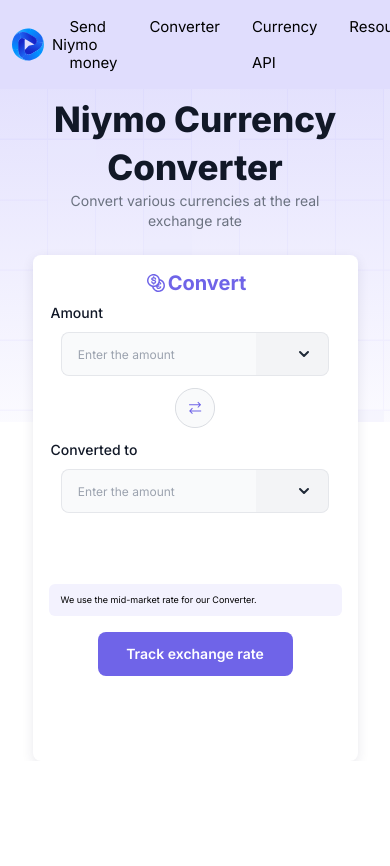
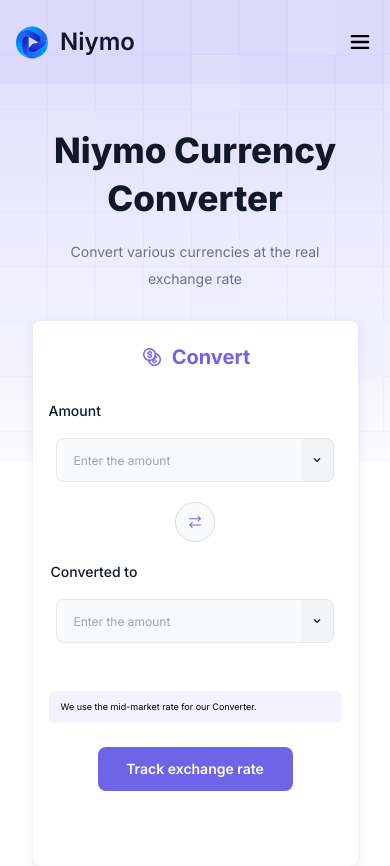
Before and after one commit to Motadeh/currency-converter, a website: page index.html in a window 390 px wide. Before the commit the page ends 844 px from the top, so only its background shows below. Drawn offline with nearby package versions, Linux system fonts and the light colour scheme; files that its build step writes are made by us from their sources; no server answers.

Commit message:
Design fixes for media query

```diff
--- a/index.html
+++ b/index.html
@@ -19,9 +19,6 @@
 
     <script src="https://cdn.jsdelivr.net/npm/select2@4.1.0-rc.0/dist/js/select2.min.js"></script>
 
-    <!-- <link href="https://cdn.jsdelivr.net/npm/flowbite@2.5.2/dist/flowbite.min.css" rel="stylesheet" /> -->
-
-    <!-- <script src="https://cdn.tailwindcss.com"></script> -->
 
     <script src="./src/main.js" defer></script>
     <script src="./src/converter.js"></script>
@@ -31,72 +28,88 @@
 </head>
 
 <body>
-    <div class="w-screen" onclick="reset()">
+
+    <div class="w-screen h-[1040px] lg:h-[665px] xl:h-[1024px] relative bg-white" onclick="reset()">
+
+        <header
+            class="h-[84px] lg:h-[89px] w-full px-4 lg:px-[50px] py-6 fixed top-0 left-0 bg-[#E0DDFD] inline-flex flex-col justify-start items-start lg:justify-center lg:items-center z-10">
+            <div class="self-stretch inline-flex justify-between lg:justify-center items-center lg:gap-8 text-primary">
+                <div class="flex justify-start items-center gap-3">
+                    <img src="./src/Logo.svg" alt="avatar">
+                    <h1 class="lg:pl-2 text-2xl font-semibold leading-9">Niymo</h1>
+                </div>
                 <div
-            class="bg_div bg-cover bg-center absolute top-0 left-0 z-[-1] w-full h-3/6 lg:h-[551px] xl:h-[38vw] text-center text-white flex justify-center items-center">
-        </div>
-        <div class="overflow-auto w-full z-10 absolute top-0 left-0">
-            <header class="flex justify-between leading-9 h-[89px] xl:h-[80px] max-h-[89px] items-center py-4 xl:py-3 px-[8px] lg:px-[50px] text-[15px] bg-[#E0DDFD] fixed top-0 left-0 right-0">
-                <div
-                    class="flex justify-between leading-9 max-h-[89px] items-center py-6 lg:py-4 px-[4px] lg:px-[30px]">
-                    <!-- <img src="header_logo.svg" class="br-100 pa1 ba b--black-10 h3 w3" alt="avatar"> -->
-                    <img src="./src/Logo.svg" alt="avatar">
-                    <h1 class="pl-2">Niymo</h1>
-                </div>
-                <div class="flex justify-between gap-8">
+                    class="grow shrink basis-0 h-full hidden lg:flex justify-center items-center gap-8 text-center text-base font-medium leading-normal">
                     <div>Send money</div>
                     <div>Converter</div>
                     <div>Currency API</div>
                     <div>Resources</div>
                 </div>
-                <div class="flex justify-between items-center gap-4 text-sm">
-                    <div>Log In</div>
-                    <div class="bg-[#6F64E8] text-white py-2.5 px-5 rounded-lg w-[117px] h-[41px]">Get Started</div>
+                <div class="hidden lg:flex justify-start items-center gap-4 text-sm">
+                    <div class="font-medium leading-[21px]">Log In</div>
+                    <div class="bg-[#6F64E8] text-white py-2.5 px-5 rounded-lg w-[117px] h-[41px] leading-[21px]">Get
+                        Started</div>
+                </div>
+                <div class="lg:hidden">
+                    <svg xmlns="http://www.w3.org/2000/svg" width="28px" height="28px" viewBox="0 0 24 24">
+                        <path fill="none" stroke="#000000" stroke-linecap="round" stroke-width="2"
+                            d="M5 7h14M5 12h14M5 17h14" />
+                    </svg>
+                </div>
             </div>
         </header>
-            <div class="lower_body mt-[95px] xl:mt-[8.2vw]">
-                <div class="h-[160px] md:h-[140px] lg:h-[90px] xl:h-[10vw]">
         <div
-                        class="w-full mx-auto h-24 md:h-14 lg:h-10 xl:h-14 text-center text-[35px] sm:text-[40px] lg:text-4xl xl:text-5xl leading-[48px] mt-1 lg:mt-4 xl:mt-[1.3vw] font-extrabold text-gray-900">
+            class="bg_new w-full h-[462px] lg:h-[252px] absolute top-0 lg:top-[89px] left-0 pb-[116px] lg:py-10 flex-col justify-start items-center lg:gap-2.5 inline-flex">
+            <!-- <div> -->
+            <div
+                class="self-stretch h-[346px] lg:h-[102px] pt-[126px] lg:pt-0 flex-col justify-start items-center gap-2.5 lg:gap-6 flex">
+                <div class="flex flex-col h-[166px] lg:h-full justify-start items-center gap-4 lg:gap-6">
+                    <div
+                        class="w-full self-stretch mx-auto h-24 md:h-14 lg:h-10 xl:h-14 text-primary text-center text-[35px] sm:text-[40px] lg:text-4xl xl:text-5xl leading-[48px] font-extrabold text-gray-900">
                         Niymo Currency Converter
                     </div>
                     <div
-                        class="w-[80vw] sm:w-[390px] lg:w-full h-[54px] lg:h-8 mx-auto text-center text-sm sm:text-lg lg:text-xl lg:my-3 xl:my-4 font-normal text-gray-500">
+                        class="w-[80vw] sm:w-[390px] lg:w-full h-[54px] leading-[27px] lg:leading-[30px] mx-auto text-center text-sm sm:text-lg lg:text-xl font-normal text-gray-500">
                         Convert various currencies at the real exchange rate
                     </div>
                 </div>
+            </div>
+        </div>
+        <div class="lower_body absolute w-full top-[321px] lg:top-[267px]">
+            <!-- flex-col justify-center items-center gap-6 inline-flex -->
             <div
-                    class="bg-white m-auto px-4 lg:px-12 py-2 w-5/6 lg:w-[840px] lg:max-w-[840px] h-[60vh] md:h-[62vh] lg:h-[315px] rounded-lg shadow-3xl">
-                    <div
-                        class="flex items-center rounded-[3px] text-xl justify-center w-full h-10 sm:h-14 pt-4 sm:pt-7 lg:pt-8 pb-4 sm:pb-8 lg:pb-12">
+                class="h-[545px] lg:h-[315px] pb-[29px] lg:pb-[65px] flex flex-col justify-start lg:justify-center items-center gap-6 bg-white m-auto px-2 lg:px-12 w-5/6 lg:w-[840px] rounded-lg shadow-3xl">
+                <div class="self-stretch flex items-center justify-center h-14 sm:h-14 pt-6 sm:pt-6 pb-2">
+                    <div class="self-stretch flex justify-start items-center gap-2">
                         <img src="./src/SVG.svg" alt="sign">
-                        <div class="font-bold text-xl sm:text-2xl leading-5 text-[#6F64E8]">Convert</div>
+                        <div class="font-bold text-center text-xl sm:text-2xl leading-5 text-[#6F64E8]">Convert</div>
+                    </div>
                 </div>
 
-                    <form class="lg:w-[744px] h-[40vh] lg:h-[170px]">
+                <form
+                    class="self-stretch flex flex-col justify-start lg:justify-end items-center lg:items-start gap-12 lg:gap-[25px] h-[436px] px-2 sm:px-4 lg:px-0">
 
-                        <div class="flex flex-col w-full h-[30vh] lg:h-[81px] lg:flex-row lg:justify-between">
                     <div
-                                class="justify-items-start lg:h-full lg:justify-items-center lg:self-start lg:justify-items-start">
-                                <option id="option"
-                                    class="w-full md:w-[325px] lg:w-full mx-auto h-[21px] text-left mb-2 font-medium text-sm text-gray-900">
+                        class="self-stretch w-full flex flex-col lg:flex-row justify-start items-center lg:items-end gap-5 lg:gap-[23px]">
+
+                        <div class="grow shrink basis-0 w-full flex flex-col justify-start items-start gap-2">
+                            <div id="option" class="w-full md:w-[325px] lg:w-full mx-auto h-[21px] text-left mb-2 font-medium text-sm text-gray-900">
                                 Amount
-                                </option>
-                                <div class="from flex w-full h-[44px] sm:h-[48px] lg:h-[52px]">
+                            </div>
+                            <div class="from flex justify-center w-full h-[44px] sm:h-[48px] lg:h-[52px]">
                                 <input id="fromAmount" type="number" placeholder="Enter the amount"
-                                        class="input1 w-2/3 sm:w-[199px] h-full rounded-l-lg bg-gray-50 border border-gray-200 focus:border-[#6F64E8] border-r-0 text-xs sm:text-base font-normal text-gray-500 py-3.5 px-4 focus:outline-none focus:border focus:border-r-0">
-                                    <div
-                                        class="country_list1 h-full rounded-r-lg bg-gray-100 border focus:border-2 border-gray-200 focus:border-gray-100 border-l-0 text-sm sm:text-base font-medium text-gray-900 flex flex-col justify-start items-center gap-2.5">
+                                    class="input1 w-10/12 sm:w-[199px] h-full rounded-l-lg bg-gray-50 border border-gray-200 focus:border-[#6F64E8] border-r-0 text-xs sm:text-base font-normal text-gray-500 py-3.5 px-4 focus:outline-none focus:border focus:border-r-0">
+                                <div class="country_list1 h-full rounded-r-lg bg-gray-100 border focus:border-2 border-gray-200 focus:border-gray-100 border-l-0 text-sm sm:text-base font-medium text-gray-900 flex flex-col justify-start items-center gap-2.5">
                                     <button id="dropdown-currency-trigger" name="fromcurrency"
                                         data-dropdown-toggle="dropdown-currency" type="button"
-                                            class="country_list1_2 h-full rounded-r-lg py-3.5 px-6 sm:px-4 w-1/3 sm:w-[126px] flex justify-between items-center"
+                                        class="country_list1_2 w-full sm:w-[126px] h-full rounded-r-lg py-3.5 px-2 sm:px-4 w-1/3 flex justify-between items-center"
                                         onclick="arrowChange(1)">
-                                            <div id="currency-button" class="w-10/12 flex justify-between items-center">
+                                        <div id="currency-button" class="w-11/12 flex justify-between items-center">
                                         </div>
                                         <div>
-                                                <svg class="w-6 h-6 text-gray-800 dark:text-black" aria-hidden="true"
-                                                    xmlns="http://www.w3.org/2000/svg" width="24" height="24"
-                                                    fill="none" viewBox="0 0 24 24">
+                                            <svg class="w-4 h-4 sm:w-6 sm:h-6 text-gray-800 dark:text-black" aria-hidden="true"
+                                                xmlns="http://www.w3.org/2000/svg" width="24" height="24" fill="none"
+                                                viewBox="0 0 24 24">
                                                 <path id="arrow" stroke="currentColor" stroke-linecap="round"
                                                     stroke-linejoin="round" stroke-width="2" d="m8 10 4 4 4-4" />
                                             </svg>
@@ -109,33 +122,33 @@
                                 <div id="flags" class="hidden"></div>
                             </div>
                         </div>
+
                         <div onclick="swap()"
-                                class="my-3 justify-items-center lg:my-0 lg:basis-[10%] lg:self-end lg:justify-items-center">
-                                <!-- <div></div> -->
+                            class="justify-items-center w-full lg:my-0 lg:basis-[10%] lg:self-end lg:justify-items-center">
                             <img class="h-[40px] lg:h-auto" src="./src/swap.svg" alt="swap" />
                         </div>
 
-                            <div class="justify-items-start	lg:h-full justify-items-center lg:justify-items-start">
+                        <div
+                            class="grow shrink basis-0 w-full flex flex-col justify-start items-start gap-2">
                             <option id="option"
                                 class="w-full md:w-[325px] lg:w-full mx-auto h-[21px] mb-2 font-medium text-sm text-gray-900">
                                 Converted to
                             </option>
-                                <div class="to flex w-full h-[44px] sm:h-[48px] lg:h-[52px]">
+                            <div class="to flex justify-center w-full h-[44px] sm:h-[48px] lg:h-[52px]">
                                 <input id="toAmount" type="number" placeholder="Enter the amount"
-                                        class="input2 w-2/3 sm:w-[199px] h-full rounded-l-lg bg-gray-50 border border-gray-200 focus:border-[#6F64E8] border-r-0 text-xs sm:text-base font-normal text-gray-500 py-3.5 px-4 focus:outline-none focus:border focus:border-r-0">
+                                    class="input2 w-10/12 sm:w-[199px] h-full rounded-l-lg bg-gray-50 border border-gray-200 focus:border-[#6F64E8] border-r-0 text-xs sm:text-base font-normal text-gray-500 py-3.5 px-4 focus:outline-none focus:border focus:border-r-0">
                                 <div
                                     class="country_list2 h-full rounded-r-lg bg-gray-100 border focus:border-2 border-gray-200 focus:border-gray-100 border-l-0 text-sm sm:text-base font-medium text-gray-900 flex flex-col justify-start items-center gap-2.5">
                                     <button id="dropdown-currency-trigger-2" name="tocurrency"
                                         data-dropdown-toggle="dropdown-currency-2" type="button"
-                                            class="country_list2_2 h-full rounded-r-lg py-3.5 px-6 sm:px-4 w-1/3 sm:w-[126px] flex justify-between items-center"
+                                        class="country_list2_2 w-full sm:w-[126px] h-full rounded-r-lg py-3.5 px-2 sm:px-4 w-1/3 flex justify-between items-center"
                                         onclick="arrowChange(2)">
-                                            <div id="currency-button-2"
-                                                class="w-10/12 flex justify-between items-center">
+                                        <div id="currency-button-2" class="w-11/12 flex justify-between items-center">
                                         </div>
                                         <div>
-                                                <svg class="w-6 h-6 text-gray-800 dark:text-black" aria-hidden="true"
-                                                    xmlns="http://www.w3.org/2000/svg" width="24" height="24"
-                                                    fill="none" viewBox="0 0 24 24">
+                                            <svg class="w-4 h-4 sm:w-6 sm:h-6 text-gray-800 dark:text-black" aria-hidden="true"
+                                                xmlns="http://www.w3.org/2000/svg" width="24" height="24" fill="none"
+                                                viewBox="0 0 24 24">
                                                 <path id="arrow2" stroke="currentColor" stroke-linecap="round"
                                                     stroke-linejoin="round" stroke-width="2" d="m8 10 4 4 4-4" />
                                             </svg>
@@ -151,19 +164,18 @@
                         </div>
                     </div>
 
-
-                        <div class="lg:flex justify-between items-center mt-[28px] lg:mt-[30px]">
+                    <div class="self-stretch lg:flex justify-between items-center">
                         <div
                             class="rate_info text-xl lg:h-16 w-full sm:w-[324px] rounded-md py-2 px-3 flex flex-col justify-between items-start bg-[#F3F2FE]">
-                                <div class="text-xs sm:text-sm font-normal"><span id="rate_from"></span><span
-                                        id="rate_to" class="font-medium"></span></div>
+                            <div class="text-xs sm:text-sm font-normal"><span id="rate_from"></span><span id="rate_to"
+                                    class="font-medium"></span></div>
                             <div class="text-[9px] sm:text-[11px] leading-4 font-normal">We use the mid-market rate
                                 for our
                                 Converter.
                             </div>
                         </div>
 
-                            <div class="rate_button mt-4 lg:mt-0 bg-[#6F64E8] py-3 px-2 sm:px-4 rounded-lg text-sm sm:text-base text-center font-semibold text-white"
+                        <div class="rate_button mt-6 lg:mt-4 lg:mt-0 bg-[#6F64E8] py-3 px-2 sm:px-4 rounded-lg text-sm sm:text-base text-center font-semibold text-white"
                             onclick="myfunction()">Track exchange rate</div>
                     </div>
 
@@ -171,7 +183,6 @@
 
             </div>
 
-            </div>
         </div>
 
 
--- a/src/currencyconverter.css
+++ b/src/currencyconverter.css
@@ -11,10 +11,10 @@
 /* <weight>: Use a value from 100 to 900 */
 
 .inter-var {
-  font-family: "Inter", sans-serif;
-  font-optical-sizing: auto;
-  font-weight: 400;
-  font-style: normal;
+    font-family: "Inter", sans-serif;
+    font-optical-sizing: auto;
+    font-weight: 400;
+    font-style: normal;
 }
 
 *,
@@ -38,6 +38,20 @@
 
 .bg_div {
     background: url(Pattern.svg) no-repeat, linear-gradient(rgba(46, 28, 242, 0.16), rgba(46, 28, 242, 0.02));
+}
+
+.bg_new {
+    background: url(Pattern.svg) no-repeat, linear-gradient(180deg, rgba(45.83, 28, 242, 0.16) 0%, rgba(45.83, 28, 242, 0.02) 100%)
+}
+
+@media (max-width: 768px) {
+    .bg_new {
+        background: url(Pattern2.svg) no-repeat, linear-gradient(180deg, rgba(45.83, 28, 242, 0.16) 0%, rgba(45.83, 28, 242, 0.02) 100%)
+    }
+
+    header {
+        background: url(Pattern2.svg) no-repeat, linear-gradient(180deg, rgba(45.83, 28, 242, 0.02) 100%, rgba(45.83, 28, 242, 0.02) 100%)
+    }
 }
 
 .show {
--- a/src/input.css
+++ b/src/input.css
@@ -16,9 +16,9 @@
         margin-right: auto;
     }
 
-    .from, .to {
+    /* .from, .to {
         justify-content: center;
-    }
+    } */
 }
 
 @media (max-width: 640px) {
--- a/src/main.js
+++ b/src/main.js
@@ -85,7 +85,7 @@
 
     return (
 
-      document.getElementById('currency-button').innerHTML = `<div class='w-1/3 flex cursor-pointer'><img class='w-4 h-4 rounded-md' src='${newfromcurrency == 'EUR' ? EU_flag : list_of_flags.find(flag => flag.code === flag_data.code).flag}' /></div> <div class='w-2/3'>${flag_data.code}</div>`
+      document.getElementById('currency-button').innerHTML = `<div class='w-1/3 flex cursor-pointer'><img class='w-4 h-4 rounded-md' src='${newfromcurrency == 'EUR' ? EU_flag : list_of_flags.find(flag => flag.code === flag_data.code).flag}' /></div> <div class='w-2/3 text-[8px] sm:text-base'>${flag_data.code}</div>`
       // console.log('e.target.innerText')
       // )
     )
@@ -112,7 +112,7 @@
 
     return (
 
-      document.getElementById('currency-button-2').innerHTML = `<div class='w-1/3 flex cursor-pointer'><img class='w-4 h-4 rounded-md' src='${newtocurrency == 'EUR' ? EU_flag : list_of_flags.find(flag => flag.code === flag_data.code).flag}' /></div> <div class='w-2/3'>${flag_data.code}</div>`
+      document.getElementById('currency-button-2').innerHTML = `<div class='w-1/3 flex cursor-pointer'><img class='w-4 h-4 rounded-md' src='${newtocurrency == 'EUR' ? EU_flag : list_of_flags.find(flag => flag.code === flag_data.code).flag}' /></div> <div class='w-2/3 text-[8px] sm:text-base'>${flag_data.code}</div>`
       // console.log('e.target.innerText')
       // )
     )
--- a/tailwind.config.js
+++ b/tailwind.config.js
@@ -10,7 +10,8 @@
         '3xl': '0px 4px 12px 0px rgba(39, 35, 80, 0.1)',
       },
       colors: {
-        'regal-purple': 'rgba(111, 100, 232)',
+        // 'regal-purple': 'rgba(111, 100, 232)',
+        'primary': '#111928',
       },
     },
   },
```
Also changed, not shown: src/Pattern2.svg (added), src/output.css. Lines whose indentation alone changed are shown as unchanged.
